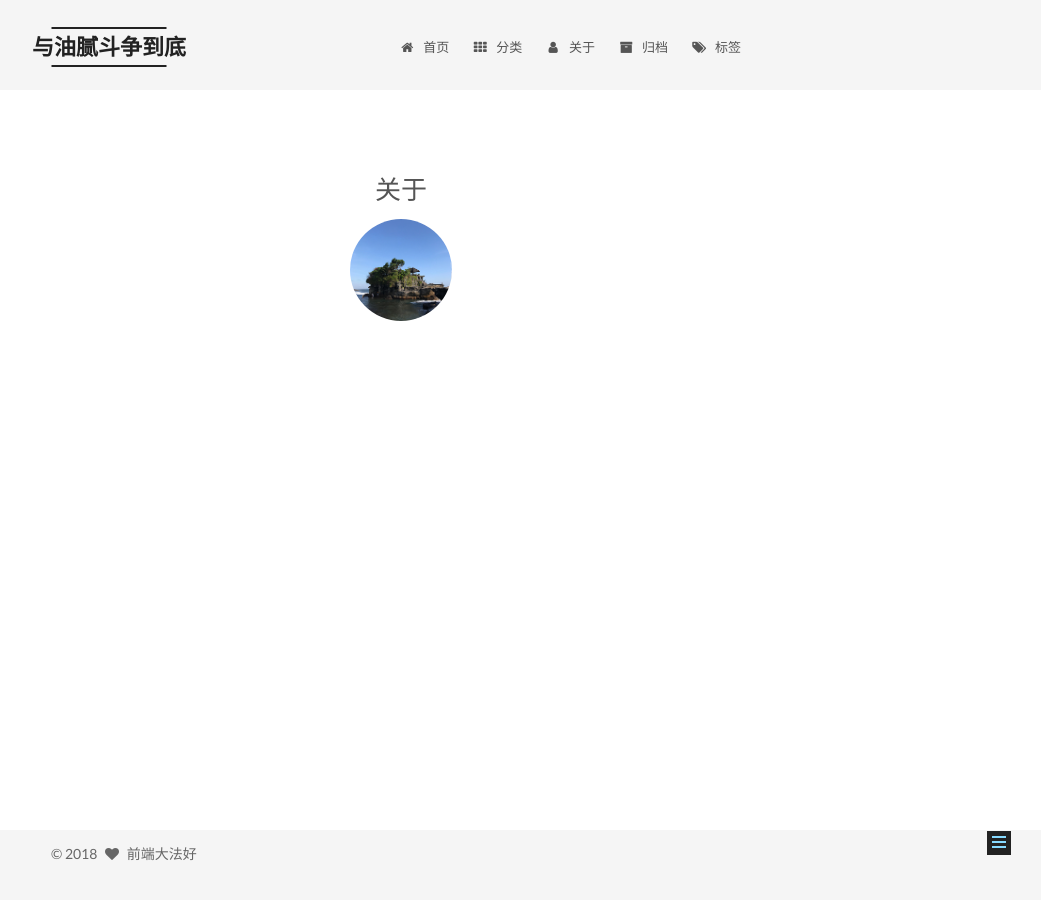
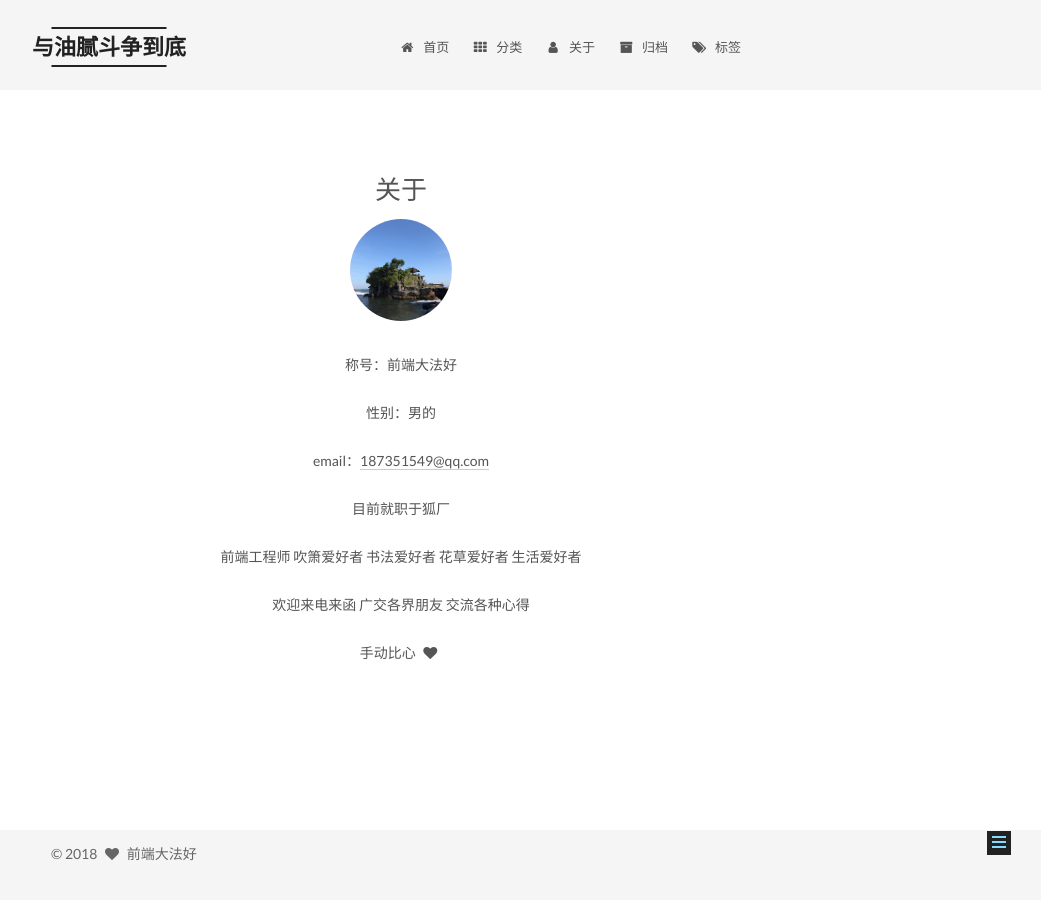
Before and after one commit to yunchangyue/blog, a Jekyll site: the page built from about/index.md, in a window 1280 px wide. Shown: the whole page, without its empty margins (239-1280 px from the left). Built offline with Jekyll 4.4.1, drawn with Linux system fonts in a browser that asks for light colours; comment, search, counter and statistics services are not loaded.

Commit message:
完善“关于”页面的内容

```diff
--- a/_sass/_custom/custom.scss
+++ b/_sass/_custom/custom.scss
@@ -14,6 +14,23 @@
   margin: 0 auto;
 }
 
-.center {
+.text-center {
   text-align: center;
+
 }
+.info-container {
+  margin: 20px auto;
+  ul {
+    padding: 0;
+    li {
+      list-style: none;
+    }
+  }
+  .item {
+    padding: 10px 0;
+  }
+}
+
+.mw-100p {
+  max-width: 100%;
+}
--- a/about/index.md
+++ b/about/index.md
@@ -4,3 +4,31 @@ type: about
 ---
 
 <div class="avator"></div>
+<main class="info-container text-center .mw-100p">
+  <ul>
+    <li class="item">
+      称号：前端大法好
+    </li>
+    <li class="item">
+      性别：男的
+    </li>
+    <li class="item">
+      email：<a href="mailto:187351549@qq.com">187351549@qq.com</a>
+    </li>
+    <li class="item">
+      目前就职于狐厂
+    </li>
+    <li class="item">
+      前端工程师 吹箫爱好者 书法爱好者 花草爱好者 生活爱好者
+    </li>
+    <li class="item">
+      欢迎来电来函 广交各界朋友 交流各种心得
+    </li>
+    <li class="item">
+      手动比心
+      <span class="with-love">
+        <i class="fa fa-heart"></i>
+      </span>
+    </li>
+  </ul>
+</main>
```
